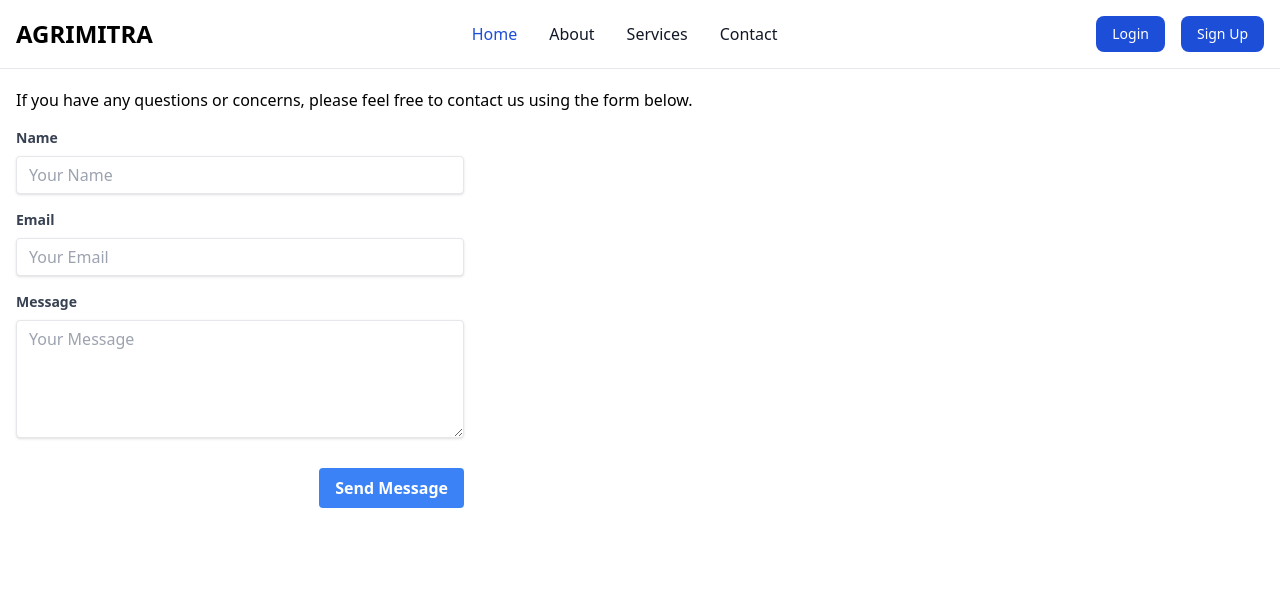
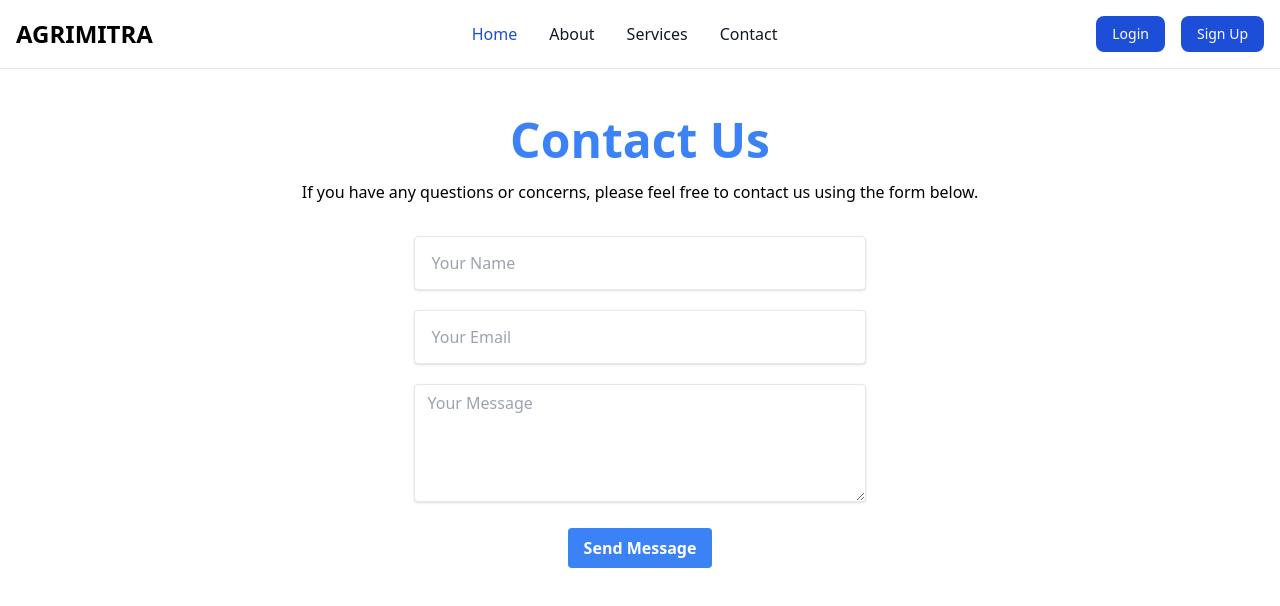
Before and after one commit to prithvi009/agricultural-agreements, a React (Create React App) app in the folder client/: page /contact in a window 1280 px wide. Shown: the top 606 px of the page. Built offline with nearby package versions, Linux system fonts and the light colour scheme.

Commit message:
enhance: about us page

```diff
--- a/client/src/App.js
+++ b/client/src/App.js
@@ -10,12 +10,13 @@ import AboutUs from './pages/About';
 
 
 function App() {
+  const [user, setUser] = React.useState(null);
   return (
     <div className='flex flex-col'>
       <Navbar />
       <Routes>
         <Route path="/" element={<Home />} />
-        <Route path="/login" element={<Login />} />
+        <Route path="/login" element={<Login setUser={setUser}/>} />
         <Route path="/signup" element={<Signup />} />
         <Route path="/contact" element={<ContactUs />} />
         <Route path='/about' element={<AboutUs/>}/>
--- a/client/src/pages/About.jsx
+++ b/client/src/pages/About.jsx
@@ -6,19 +6,14 @@ const AboutUs = () => {
     <div className="container mx-auto mt-[150px] p-8">
       <div className="max-w-2xl mx-auto text-center">
         <h1 className="text-4xl font-extrabold text-indigo-700 mb-4">About Us</h1>
-        <p className="text-gray-600 mb-8">
-          Welcome to our company! Lorem ipsum dolor sit amet, consectetur adipiscing elit. Sed
-          tincidunt, erat in malesuada aliquam, est erat faucibus purus, eget viverra nulla sem
-          vitae neque.
-        </p>
+
       </div>
       <div className="flex flex-wrap -mx-4">
         <div className="w-full md:w-1/2 lg:w-1/3 px-4 mb-8">
           <div className="bg-white p-6 rounded-lg shadow-md">
             <h2 className="text-xl font-semibold mb-4">Our Mission</h2>
             <p className="text-gray-600">
-              Lorem ipsum dolor sit amet, consectetur adipiscing elit. Sed tincidunt, erat in
-              malesuada aliquam, est erat faucibus purus, eget viverra nulla sem vitae neque.
+            "Our mission is to revolutionize the agricultural sector by leveraging cutting-edge blockchain technology. We are committed to providing a decentralized platform that automates and secures agreements, simplifying transactions between farmers and buyers. At [Your Company Name], we strive to enhance efficiency, reduce uncertainties, and promote fair practices in agricultural trade. we aim to empower stakeholders and contribute to the overall growth and stability of the agricultural ecosystem."
             </p>
           </div>
         </div>
@@ -26,8 +21,7 @@ const AboutUs = () => {
           <div className="bg-white p-6 rounded-lg shadow-md">
             <h2 className="text-xl font-semibold mb-4">Our Vision</h2>
             <p className="text-gray-600">
-              Lorem ipsum dolor sit amet, consectetur adipiscing elit. Sed tincidunt, erat in
-              malesuada aliquam, est erat faucibus purus, eget viverra nulla sem vitae neque.
+            we envision a future where the agricultural industry is characterized by transparency, trust, and sustainability. Our vision is to be a pioneering force in transforming the landscape of agricultural transactions, empowering farmers and buyers alike through innovative blockchain solutions. We aspire to create an ecosystem where every handshake in the agricultural agreements is backed by secure, smart contracts, fostering a prosperous and equitable agricultural community."
             </p>
           </div>
         </div>
@@ -35,8 +29,11 @@ const AboutUs = () => {
           <div className="bg-white p-6 rounded-lg shadow-md">
             <h2 className="text-xl font-semibold mb-4">Our Values</h2>
             <p className="text-gray-600">
-              Lorem ipsum dolor sit amet, consectetur adipiscing elit. Sed tincidunt, erat in
-              malesuada aliquam, est erat faucibus purus, eget viverra nulla sem vitae neque.
+              Transparency:
+                We value transparency as the cornerstone of our operations. We are committed to providing a clear and open platform where every agreement, transaction, and interaction is visible and traceable.
+              Trust:
+                Trust is the foundation of our relationships with farmers, buyers, and partners. We prioritize building and maintaining trust by ensuring the integrity and security of our blockchain-based solutions.
+                We embrace innovation as a driving force behind our mission.
             </p>
           </div>
         </div>
--- a/client/src/pages/Contact.jsx
+++ b/client/src/pages/Contact.jsx
@@ -3,38 +3,34 @@ import React from 'react';
 
 const ContactUs = () => {
   return (
-    <div className="container mx-auto p-4 mt-5">
-      <h1 className="text-3xl font-bold mb-4 text-blue-600">Contact Us</h1>
-      <p className="mb-4">
+    <div className="container w-full flex p-4 mt-5">
+
+      <div className='mt-20 mx-auto'>
+        <h1 className="text-5xl text-center font-bold mb-4 text-blue-500">Contact Us</h1>
+        <p className="mb-8 text-center">
           If you have any questions or concerns, please feel free to contact us using the form below.
         </p>
-      <form className="max-w-md">
-        <div className="mb-4">
-          <label className="block text-gray-700 text-sm font-bold mb-2" htmlFor="name">
-            Name
-          </label>
+        <form className="w-full flex flex-col items-center gap-5">
+          <div className=" w-4/6">
+
             <input
-            className="shadow appearance-none border rounded w-full py-2 px-3 text-gray-700 leading-tight focus:outline-none focus:shadow-outline"
+              className="shadow appearance-none border rounded w-full p-4 text-gray-700 leading-tight focus:outline-none focus:shadow-outline"
               id="name"
               type="text"
               placeholder="Your Name"
             />
           </div>
-        <div className="mb-4">
-          <label className="block text-gray-700 text-sm font-bold mb-2" htmlFor="email">
-            Email
-          </label>
+          <div className=" w-4/6">
+
             <input
-            className="shadow appearance-none border rounded w-full py-2 px-3 text-gray-700 leading-tight focus:outline-none focus:shadow-outline"
+              className="shadow appearance-none border rounded w-full p-4 text-gray-700 leading-tight focus:outline-none focus:shadow-outline"
               id="email"
               type="email"
               placeholder="Your Email"
             />
           </div>
-        <div className="mb-6">
-          <label className="block text-gray-700 text-sm font-bold mb-2" htmlFor="message">
-            Message
-          </label>
+          <div className=" w-4/6">
+
             <textarea
               className="shadow appearance-none border rounded w-full py-2 px-3 text-gray-700 leading-tight focus:outline-none focus:shadow-outline"
               id="message"
@@ -52,6 +48,7 @@ const ContactUs = () => {
           </div>
         </form>
       </div>
+    </div>
   );
 };
 
--- a/client/src/pages/Login.jsx
+++ b/client/src/pages/Login.jsx
@@ -4,7 +4,7 @@ import { ToastContainer, toast } from 'react-toastify';
 import Web3 from 'web3'
 import 'react-toastify/dist/ReactToastify.css';
 
-const LoginPage = () => {
+const LoginPage = ({setUser}) => {
   const [walletAddress, setWalletAddress] = useState('');
   const [password, setPassword] = useState('');
   const navigate = useNavigate();
@@ -27,7 +27,8 @@ const LoginPage = () => {
       });
 
       const data = await response.json();
-      console.log(data)
+      setUser(data);
+      localStorage.setItem('user', JSON.stringify(data));
 
       if (data !== null) {
         toast.success('Login successful');
```
Lines whose indentation alone changed are shown as unchanged.
